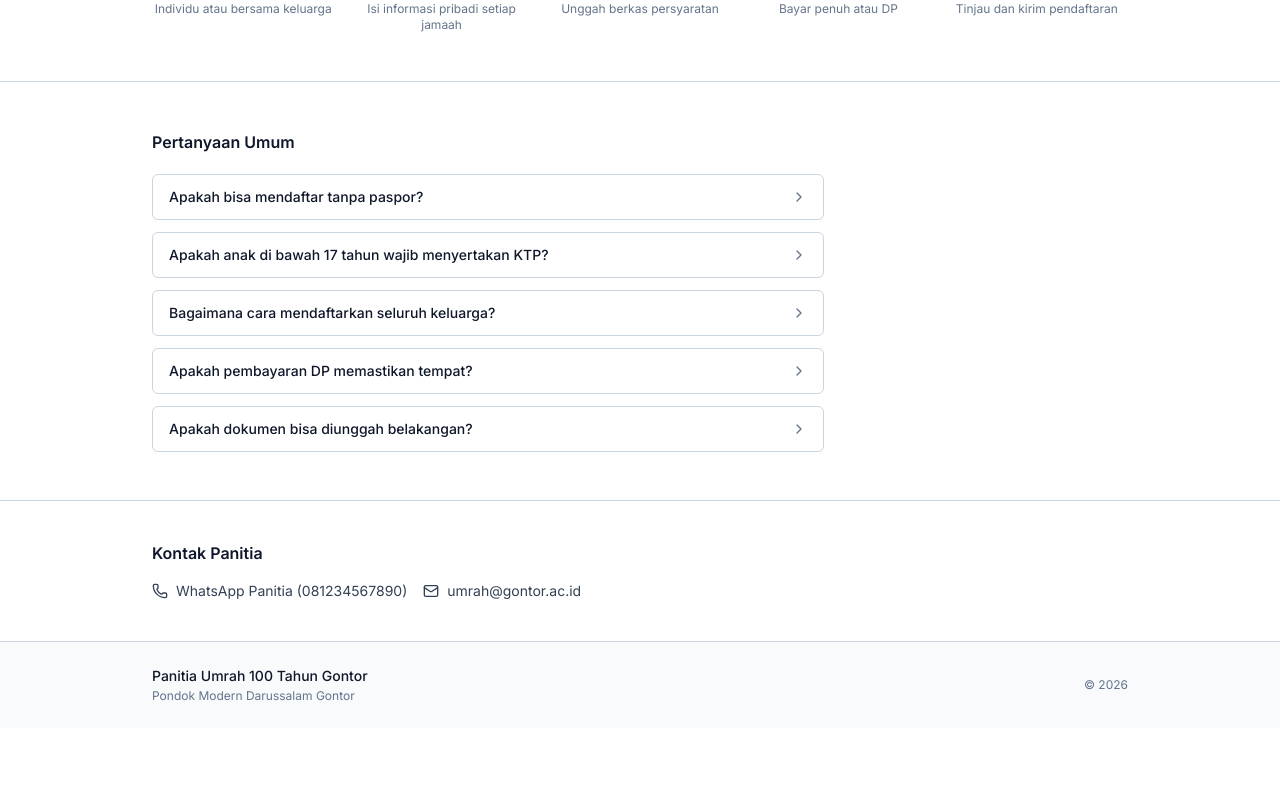
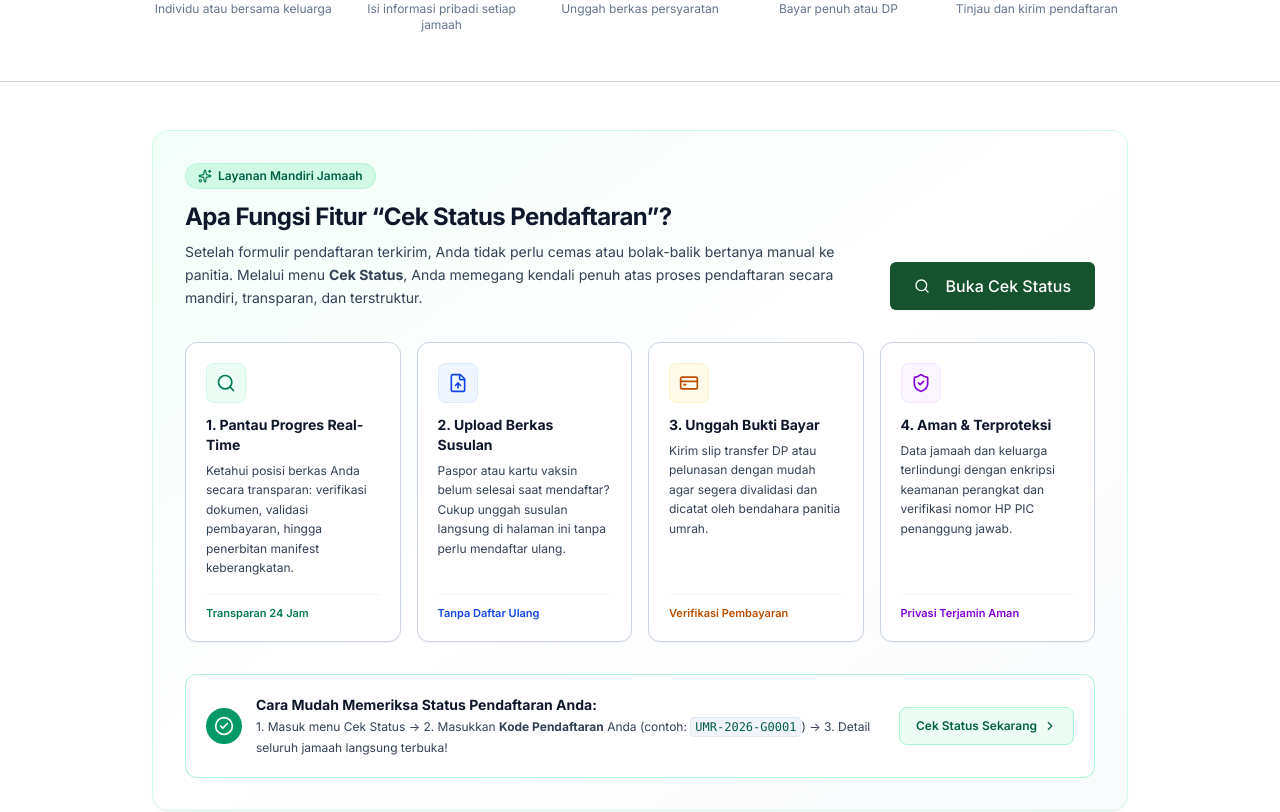
Before and after one commit to pengasuhangontorpusat/umroh-gontor, a Next.js app: page / in a window 1280 px wide. Shown: the part 1200-2012 px from the top of the page. Before the commit the page ends 1928 px from the top, so only its background shows below. Built offline with nearby package versions, Linux system fonts and the light colour scheme; no server answers; the database is empty.

Commit message:
feat(landing): add intuitive explanation section and card for Cek Status Pendaftaran

```diff
--- a/src/app/page.tsx
+++ b/src/app/page.tsx
@@ -1,5 +1,21 @@
 import Link from 'next/link'
-import { MapPin, FileText, CreditCard, CheckCircle, ChevronRight, Phone, Mail, AlertCircle, Clock, Layers } from 'lucide-react'
+import {
+  MapPin,
+  FileText,
+  CreditCard,
+  CheckCircle,
+  ChevronRight,
+  Phone,
+  Mail,
+  AlertCircle,
+  Clock,
+  Layers,
+  Search,
+  FileUp,
+  ShieldCheck,
+  Sparkles,
+  CheckCircle2,
+} from 'lucide-react'
 import { Button } from '@/components/ui/Button'
 import { createClient } from '@/lib/supabase/server'
 
@@ -152,6 +168,10 @@ export default async function HomePage() {
     {
       q: 'Apakah dokumen bisa diunggah belakangan?',
       a: 'Ya. Pendaftaran dapat dikirim terlebih dahulu dan dokumen dilengkapi kemudian sebelum verifikasi panitia.',
+    },
+    {
+      q: 'Bagaimana cara memantau status atau melengkapi berkas setelah mendaftar?',
+      a: 'Gunakan fitur "Cek Status Pendaftaran" di halaman ini. Cukup masukkan Kode Pendaftaran Anda untuk memantau proses verifikasi berkas, mengunggah bukti pembayaran, ataupun melengkapi berkas susulan (seperti paspor atau vaksin) tanpa perlu mendaftar ulang.',
     },
   ]
 
@@ -389,6 +409,134 @@ export default async function HomePage() {
         </div>
       </section>
 
+      {/* Divider */}
+      <div className="border-t border-[var(--border)]" />
+
+      {/* ============================================================
+          Penjelasan & Manfaat Cek Status Pendaftaran
+          ============================================================ */}
+      <section className="max-w-5xl mx-auto px-4 sm:px-6 py-12">
+        <div className="bg-gradient-to-br from-emerald-50/60 via-white to-slate-50/80 border border-emerald-100 rounded-2xl p-6 sm:p-8 shadow-xs">
+          {/* Header */}
+          <div className="flex flex-col md:flex-row md:items-end justify-between gap-5 mb-8">
+            <div className="max-w-2xl">
+              <div className="inline-flex items-center gap-1.5 px-3 py-1 rounded-full text-xs font-semibold bg-emerald-100 text-emerald-800 mb-3 border border-emerald-200/60">
+                <Sparkles className="w-3.5 h-3.5 text-emerald-700" />
+                Layanan Mandiri Jamaah
+              </div>
+              <h2 className="text-xl sm:text-2xl font-bold text-[var(--text-primary)] tracking-tight">
+                Apa Fungsi Fitur &ldquo;Cek Status Pendaftaran&rdquo;?
+              </h2>
+              <p className="text-sm text-[var(--text-secondary)] mt-2 leading-relaxed">
+                Setelah formulir pendaftaran terkirim, Anda tidak perlu cemas atau bolak-balik bertanya manual ke panitia. Melalui menu <strong>Cek Status</strong>, Anda memegang kendali penuh atas proses pendaftaran secara mandiri, transparan, dan terstruktur.
+              </p>
+            </div>
+            <div className="shrink-0">
+              <Link href="/status">
+                <Button size="lg" className="w-full sm:w-auto shadow-xs">
+                  <Search className="w-4 h-4 mr-2" />
+                  Buka Cek Status
+                </Button>
+              </Link>
+            </div>
+          </div>
+
+          {/* 4 Kartu Manfaat Utama */}
+          <div className="grid grid-cols-1 sm:grid-cols-2 lg:grid-cols-4 gap-4 mb-8">
+            <div className="bg-white p-5 rounded-xl border border-[var(--border)] shadow-xs flex flex-col justify-between hover:border-emerald-300 transition-colors">
+              <div>
+                <div className="w-10 h-10 rounded-lg bg-emerald-50 text-emerald-700 flex items-center justify-center mb-3 border border-emerald-100">
+                  <Search className="w-5 h-5" />
+                </div>
+                <h3 className="text-sm font-bold text-[var(--text-primary)] mb-1.5">
+                  1. Pantau Progres Real-Time
+                </h3>
+                <p className="text-xs text-[var(--text-secondary)] leading-relaxed">
+                  Ketahui posisi berkas Anda secara transparan: verifikasi dokumen, validasi pembayaran, hingga penerbitan manifest keberangkatan.
+                </p>
+              </div>
+              <span className="text-[11px] font-semibold text-emerald-700 mt-4 pt-2.5 border-t border-slate-100 block">
+                Transparan 24 Jam
+              </span>
+            </div>
+
+            <div className="bg-white p-5 rounded-xl border border-[var(--border)] shadow-xs flex flex-col justify-between hover:border-blue-300 transition-colors">
+              <div>
+                <div className="w-10 h-10 rounded-lg bg-blue-50 text-blue-700 flex items-center justify-center mb-3 border border-blue-100">
+                  <FileUp className="w-5 h-5" />
+                </div>
+                <h3 className="text-sm font-bold text-[var(--text-primary)] mb-1.5">
+                  2. Upload Berkas Susulan
+                </h3>
+                <p className="text-xs text-[var(--text-secondary)] leading-relaxed">
+                  Paspor atau kartu vaksin belum selesai saat mendaftar? Cukup unggah susulan langsung di halaman ini tanpa perlu mendaftar ulang.
+                </p>
+              </div>
+              <span className="text-[11px] font-semibold text-blue-700 mt-4 pt-2.5 border-t border-slate-100 block">
+                Tanpa Daftar Ulang
+              </span>
+            </div>
+
+            <div className="bg-white p-5 rounded-xl border border-[var(--border)] shadow-xs flex flex-col justify-between hover:border-amber-300 transition-colors">
+              <div>
+                <div className="w-10 h-10 rounded-lg bg-amber-50 text-amber-700 flex items-center justify-center mb-3 border border-amber-100">
+                  <CreditCard className="w-5 h-5" />
+                </div>
+                <h3 className="text-sm font-bold text-[var(--text-primary)] mb-1.5">
+                  3. Unggah Bukti Bayar
+                </h3>
+                <p className="text-xs text-[var(--text-secondary)] leading-relaxed">
+                  Kirim slip transfer DP atau pelunasan dengan mudah agar segera divalidasi dan dicatat oleh bendahara panitia umrah.
+                </p>
+              </div>
+              <span className="text-[11px] font-semibold text-amber-700 mt-4 pt-2.5 border-t border-slate-100 block">
+                Verifikasi Pembayaran
+              </span>
+            </div>
+
+            <div className="bg-white p-5 rounded-xl border border-[var(--border)] shadow-xs flex flex-col justify-between hover:border-purple-300 transition-colors">
+              <div>
+                <div className="w-10 h-10 rounded-lg bg-purple-50 text-purple-700 flex items-center justify-center mb-3 border border-purple-100">
+                  <ShieldCheck className="w-5 h-5" />
+                </div>
+                <h3 className="text-sm font-bold text-[var(--text-primary)] mb-1.5">
+                  4. Aman & Terproteksi
+                </h3>
+                <p className="text-xs text-[var(--text-secondary)] leading-relaxed">
+                  Data jamaah dan keluarga terlindungi dengan enkripsi keamanan perangkat dan verifikasi nomor HP PIC penanggung jawab.
+                </p>
+              </div>
+              <span className="text-[11px] font-semibold text-purple-700 mt-4 pt-2.5 border-t border-slate-100 block">
+                Privasi Terjamin Aman
+              </span>
+            </div>
+          </div>
+
+          {/* Panduan 3 Langkah Mudah */}
+          <div className="bg-white/90 border border-emerald-200/90 rounded-xl p-4 sm:p-5 flex flex-col md:flex-row items-center justify-between gap-4">
+            <div className="flex items-start sm:items-center gap-3.5 w-full md:w-auto">
+              <div className="w-9 h-9 rounded-full bg-emerald-600 text-white flex items-center justify-center shrink-0">
+                <CheckCircle2 className="w-5 h-5" />
+              </div>
+              <div>
+                <p className="text-sm font-bold text-[var(--text-primary)]">
+                  Cara Mudah Memeriksa Status Pendaftaran Anda:
+                </p>
+                <p className="text-xs text-[var(--text-secondary)] mt-0.5 leading-relaxed">
+                  1. Masuk menu Cek Status &rarr; 2. Masukkan <strong>Kode Pendaftaran</strong> Anda (contoh: <code className="bg-slate-100 px-1 py-0.5 rounded text-emerald-800 font-mono font-medium border border-slate-200">UMR-2026-G0001</code>) &rarr; 3. Detail seluruh jamaah langsung terbuka!
+                </p>
+              </div>
+            </div>
+            <Link href="/status" className="shrink-0 w-full sm:w-auto">
+              <span className="inline-flex items-center justify-center gap-1.5 text-xs font-semibold text-emerald-800 hover:text-emerald-900 bg-emerald-50 hover:bg-emerald-100 border border-emerald-200 px-4 py-2.5 rounded-lg transition-colors w-full sm:w-auto">
+                Cek Status Sekarang
+                <ChevronRight className="w-3.5 h-3.5" />
+              </span>
+            </Link>
+          </div>
+        </div>
+      </section>
+
       <div className="border-t border-[var(--border)]" />
 
       {/* ============================================================
```
